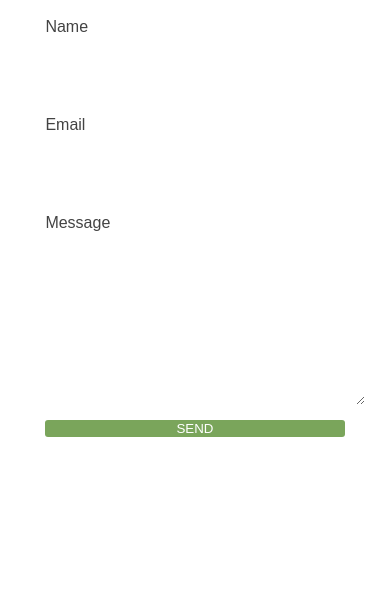
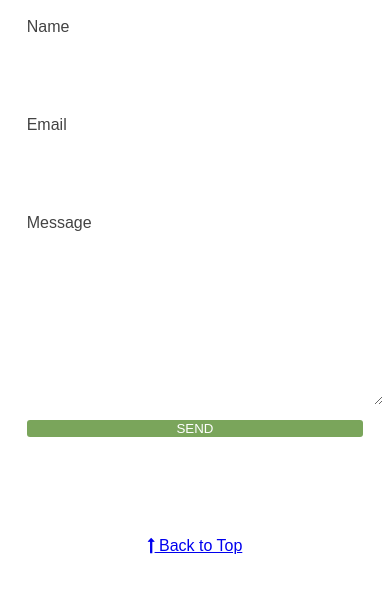
Before and after one commit to afharrington/lauren-portfolio, a Gatsby site: page /Contact in a window 390 px wide. Shown: the part 140-732 px from the top of the page. Built offline with nearby package versions, Linux system fonts and the light colour scheme; Gatsby itself is replaced by a stand-in of ours.

Commit message:
Improved look on mobile

```diff
--- a/src/pages/Contact.js
+++ b/src/pages/Contact.js
@@ -39,7 +39,7 @@ class Contact extends Component {
   render() {
     return (
       <View>
-        <SectionHeader><h1>Contact Me</h1></SectionHeader>
+        <SectionHeader id="contactSection"><h1>Contact Me</h1></SectionHeader>
         <form action="https://formspree.io/anna@pineappleny.com" method="POST">
           <FormElement>
             <label>
@@ -68,6 +68,13 @@ class Contact extends Component {
             <input onClick={this.handleSubmit} type="submit" value="Send"/>
           </Submit>
         </form>
+
+        <LinkContainer>
+          <PageLink>
+            <a href="#"><i className="fa fa-long-arrow-up"/> Back to Top</a>
+          </PageLink>
+        </LinkContainer>
+
       </View>
     )
   }
@@ -101,8 +108,8 @@ const FormElement = styled.div`
     margin-bottom: 5px;
 
     @media (max-width: 600px) {
-      width: 80%;
-      margin-left: 10%;
+      width: 90%;
+      margin-left: 5%;
     }
   }
 
@@ -117,8 +124,8 @@ const FormElement = styled.div`
     margin-bottom: 10px;
 
     @media (max-width: 600px) {
-      width: 80%;
-      margin-left: 10%;
+      width: 90%;
+      margin-left: 5%;
     }
   }
 `;
@@ -134,8 +141,8 @@ const MessageInput = styled.div`
     margin-bottom: 3px;
 
     @media (max-width: 600px) {
-      width: 80%;
-      margin-left: 10%;
+      width: 90%;
+      margin-left: 5%;
     }
   }
 
@@ -149,8 +156,8 @@ const MessageInput = styled.div`
     margin-bottom: 10px;
 
     @media (max-width: 600px) {
-      width: 80%;
-      margin-left: 10%;
+      width: 90%;
+      margin-left: 5%;
     }
   }
 `;
@@ -168,10 +175,23 @@ const Submit = styled.div`
     background-color: #7aa55b;
 
     @media (max-width: 600px) {
-      width: 80%;
-      margin-left: 10%;
+      width: 90%;
+      margin-left: 5%;
     }
   }
 `;
 
+
+const LinkContainer = styled.div`
+  width: 100%;
+  text-align: center;
+  margin-top: 100px;
+  margin-bottom: 5px;
+`;
+
+const PageLink = styled.p`
+  color: #7AA55B;
+  font-family: 'Share', sans-serif;
+`;
+
 export default Contact;
--- a/src/pages/Skills.js
+++ b/src/pages/Skills.js
@@ -2,6 +2,7 @@ import React, { Component } from 'react'
 import Link from 'gatsby-link';
 import styled from 'styled-components';
 import ListItem from './components/ListItem';
+import 'font-awesome/css/font-awesome.min.css';
 
 class Skills extends Component {
 
@@ -64,6 +65,10 @@ const ListTitle = styled.h1`
   @media (max-width: 950px) {
     font-size: 30px;
   }
+
+  @media (max-width: 500px) {
+    font-size: 24px;
+  }
 `;
 
 export default Skills;
--- a/src/pages/components/ListItem/index.js
+++ b/src/pages/components/ListItem/index.js
@@ -10,4 +10,8 @@ export default ListItem;
 const Wrapper = styled.h2`
   font-family: 'Share', sans-serif;
   margin-bottom: 8px;
+
+  @media (max-width: 500px) {
+    font-size: 24px;
+  }
 `;
--- a/src/pages/index.js
+++ b/src/pages/index.js
@@ -69,7 +69,7 @@ class Home extends Component {
         <HeaderContainer>
           <HeaderLink><a href='https://www.instagram.com/lwong10/' target='_blank' rel="noopener noreferrer"><i className="fa fa-instagram"/></a></HeaderLink>
           <HeaderLink><a href='https://www.linkedin.com/in/lwong10/' target='_blank' rel='noopener noreferrer'><i className="fa fa-linkedin"/></a></HeaderLink>
-          <HeaderLink><a onClick={this.scrollToContact}><i className="fa fa-envelope"/></a></HeaderLink>
+          <HeaderLink><a href='#contactSection'><i className="fa fa-envelope"/></a></HeaderLink>
         </HeaderContainer>
 
         <View>
@@ -132,6 +132,9 @@ const TextBlock = styled.h1`
     transition: all 0.5s ease;
   }
 
+  @media (max-width: 500px) {
+    font-size: 24px;
+  }
 `;
 
 const LinkContainer = styled.div`
```
